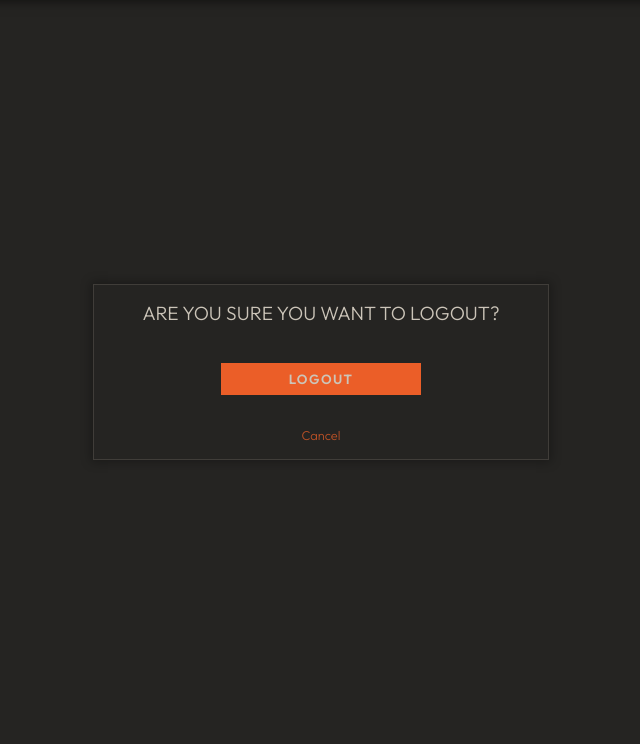
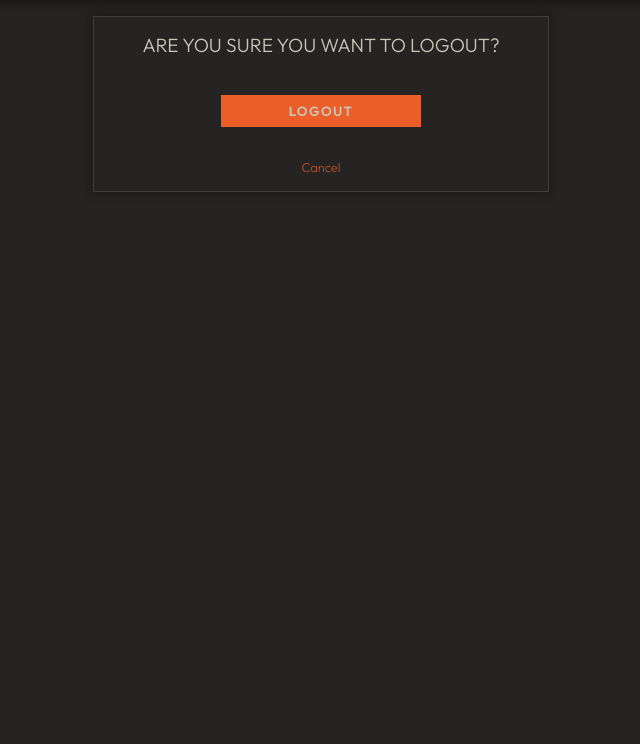
Before and after one commit to PhantomLeii/banking-system, a Django app: page /logout/ in a window 1280 px wide. Shown: the part 56-800 px from the top of the page, without its empty margins (319-959 px from the left). Run offline with Django 5.2, Linux system fonts and the light colour scheme.

Commit message:
Update: remove unnecessary id

```diff
--- a/static/css/index.css
+++ b/static/css/index.css
@@ -103,7 +103,10 @@ header {
 main {
 	position: relative;
 	top: 3.5rem;
-	height: fit-content;
+	display: flex;
+	justify-content: center;
+	align-items: center;
+	margin: 1rem 0;
 }
 
 #hero {
@@ -160,13 +163,6 @@ main {
 
 .btn:hover {
 	background-color: var(--clr-texture-btn-hover);
-}
-
-#login {
-	height: calc(100vh - 3.5rem);
-	display: flex;
-	justify-content: center;
-	align-items: center;
 }
 
 form {
--- a/templates/routes/login_form.html
+++ b/templates/routes/login_form.html
@@ -1,7 +1,7 @@
 {% extends "base.html" %}
 
 {% block content %}
-<main id='login' class='container'>
+<main class='container'>
     <form action="{% url "login" %}" method='post'>
         {% if error_message %}
         <p class="error">{{ error_message }}</p>
--- a/templates/routes/logout_form.html
+++ b/templates/routes/logout_form.html
@@ -1,7 +1,7 @@
 {% extends "base.html" %}
 
 {% block content %}
-<main id='login' class='container'>
+<main class='container'>
     <form action="{% url "logout" %}" method="post" id='logout'>
         {% csrf_token %}
         <p>
--- a/templates/routes/register.html
+++ b/templates/routes/register.html
@@ -1,7 +1,7 @@
 {% extends "base.html" %}
 
 {% block content %}
-<main id="login" class='container'>
+<main class='container'>
     <form action="{% url "register" %}" method="post">
         {% csrf_token %}
         {{ form.as_p }}
```
Also changed, not shown: db.sqlite3.
